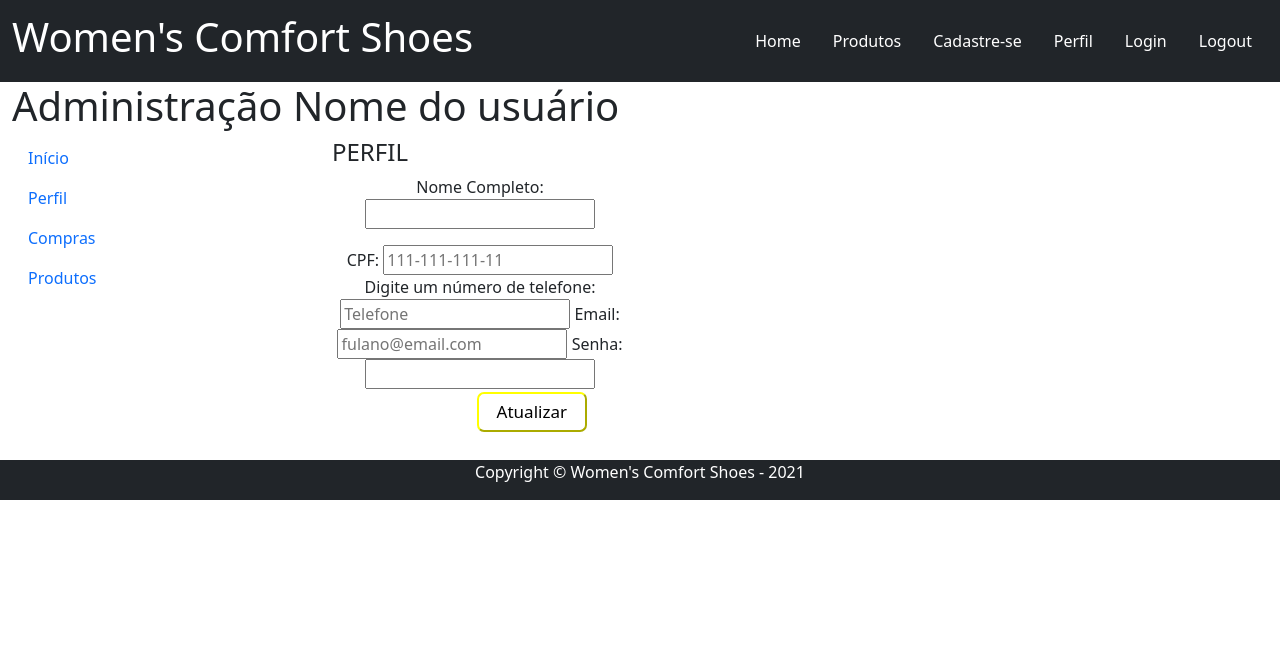
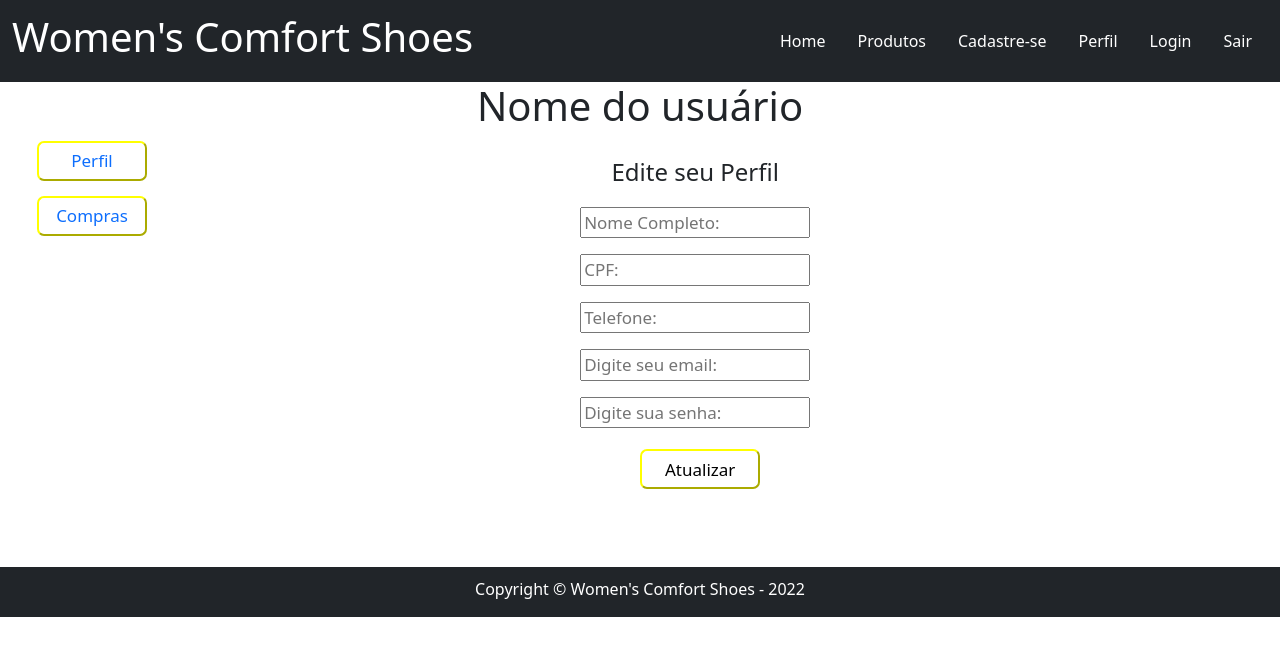
Before and after one commit to jonataspedro01/ProjetosIFRN, a plain HTML site: page Women'sComfortShoes(2°)/dadospessoais.html in a window 1280 px wide. Drawn offline with nearby package versions, Linux system fonts and the light colour scheme.

Commit message:
atualização

```diff
--- a/Women'sComfortShoes(2°)/dadospessoais.html
+++ b/Women'sComfortShoes(2°)/dadospessoais.html
@@ -118,55 +118,61 @@ cpfCheck = function (el) {
     <a class="nav-link text-white" href="login.html">Login</a>
   </li>
   <li class="nav-item">
-    <a class="nav-link text-white" href="logout.html">Logout</a>
+    <a class="nav-link text-white" href="login.html">Sair</a>
   </li>
 </ul>
 </header>
 
 <div class="container-fluid">
-    <div class="row ">
-       <div class="col-12 col-md-8 ">
-        <h1>Administração Nome do usuário</h1>
-
+    <div class="row center">
+       <div class="col-12 col-md-12 ">
+        <h1>Nome do usuário</h1>
        </div>
    </div>
 </div>
 
 <div class="container-fluid">
     <div class="row ">
-        <div class="col-12 col-md-3 ">
-              <a class="nav-link text-black" aria-current="page" href="index.html">Início</a>
-              <a class="nav-link text-black" aria-current="page" href="dadospessoais.html">Perfil</a>
-              <a class="nav-link text-black" aria-current="page" href="compras.html">Compras</a>
-              <a class="nav-link text-black" aria-current="page" href="produtos.html">Produtos</a>
-        </div>
-        <div class="col-12 col-md-3 ">
-             <h4>PERFIL</h4>
+        <div class="col-12 col-md-2 ">
+
+       <div class="link2">
+    <button>
+      <a href= "perfil.html">Perfil</a>
+    </button>
+
+              <button>
+                <a  href="compras.html">Compras</a>
+              </button>
+            </div>
+            </div>
+        <div class="col-12 col-md-10 ">
+
+          <h4 class="agar">Edite seu Perfil</h4>
+          <div class="atualizarc">
              <form action="perfil.html" method="post">
-             <p> Nome Completo:
-             <input type="text" name="nomecompleto" required placeholder ="" />
+              <p>
+                <input type="text" name="nomecompleto" required placeholder ="Nome Completo: "/>
+               </p>
 
-             <p> CPF:
-
-             <input id="cpf" type="text" onkeyup="cpfCheck(this)" placeholder="111-111-111-11" maxlength="14" onkeydown="javascript: fMasc( this, mCPF );"> <span id="cpfResponse"></span>
+             <p>
+              <input id="cpf" type="text" onkeyup="cpfCheck(this)" required placeholder="CPF: " maxlength="14" onkeydown="javascript: fMasc( this, mCPF );"> <span id="cpfResponse"></span>
+             </p>
+             <p>
+             <input type="text" id="telefone"  required placeholder="Telefone: " maxlength="15" onkeypress="mascara(this)"/>
+             </p>
+             <p>
+              <input type="textemail" id="emailid" placeholder="Digite seu email: " name="email" />
+              </p>
+              <p>
+               <input type="password" id="exampleInputPassword1" placeholder="Digite sua senha: "/>
+              </p>
 
 
-            <label for="telefone">Digite um número de telefone:</label>
+             <button class="btnatualizar"  onclick="Enviar();"> Atualizar</button>
+             </form>
+            </div>
+        </div>
 
-            <input type="text" name="telefone" id="telefone" placeholder="Telefone" maxlength="15" />
-
-
-            <label for="email">Email:</label>
-            <input type="textemail" id="emailid" placeholder="fulano@email.com" name="email" />
-
-
-            <label for="exampleInputPassword1">Senha:</label>
-
-            <input type="password" id="exampleInputPassword1" placeholder=""/>
-
-
-            <form method="get" action="dadospessoais.html"><button type="submit">Atualizar</button></form>
-        </div>
     </div>
 </div>
 
@@ -174,7 +180,7 @@ cpfCheck = function (el) {
     <div class="row rodape">
         <div class="col-12 col-md-12 ">
 
-           <p>Copyright ©  Women's Comfort Shoes - 2021 </p>
+          <p class="rodapetwo">Copyright ©  Women's Comfort Shoes - 2022 </p>
         </div>
     </div>
 </div>
--- a/Women'sComfortShoes(2°)/estilos.css
+++ b/Women'sComfortShoes(2°)/estilos.css
@@ -244,3 +244,41 @@ margin-top: 10px;
            margin-left: 10px;
           width: 120px;
         }
+
+        /* dadospessoais   */
+
+
+        .center{
+          text-align: center;
+        }
+
+        .agar{
+          text-align: center;
+          margin-left: -103px;
+          margin-top: 20px;
+        }
+
+        .link2{
+    font-size: 15px;
+    color: #000;
+    width: 100px;
+    margin-left: -10px;
+
+  }
+        .btnatualizar{
+          text-align: center;
+    margin-left: 10px;
+   margin-top: 5px;
+   width: 120px;
+        }
+
+        .atualizarc {
+          text-align: center;
+          color: black;
+          margin-top: 10px;
+          font-size: 17px;
+        height: 360px;
+
+         margin-top: 20px;
+         margin-left: -103px
+        }
```
